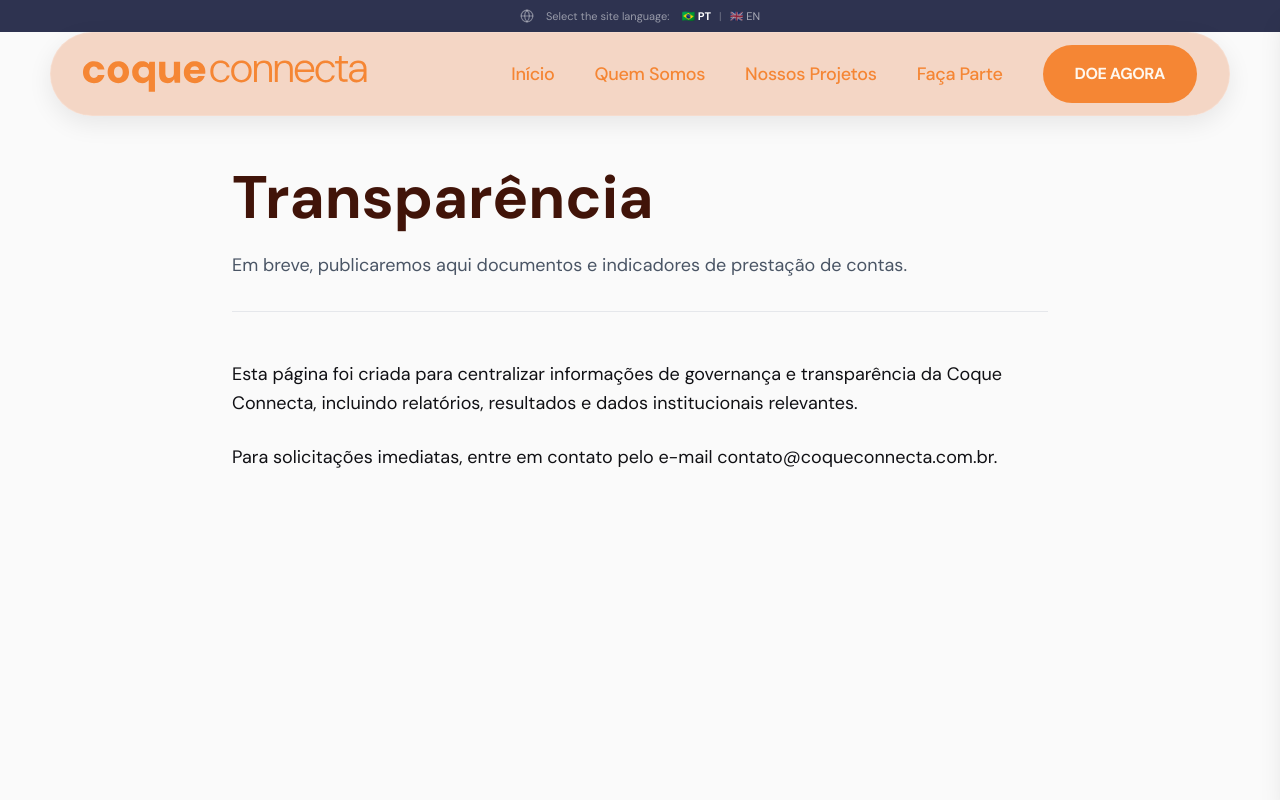
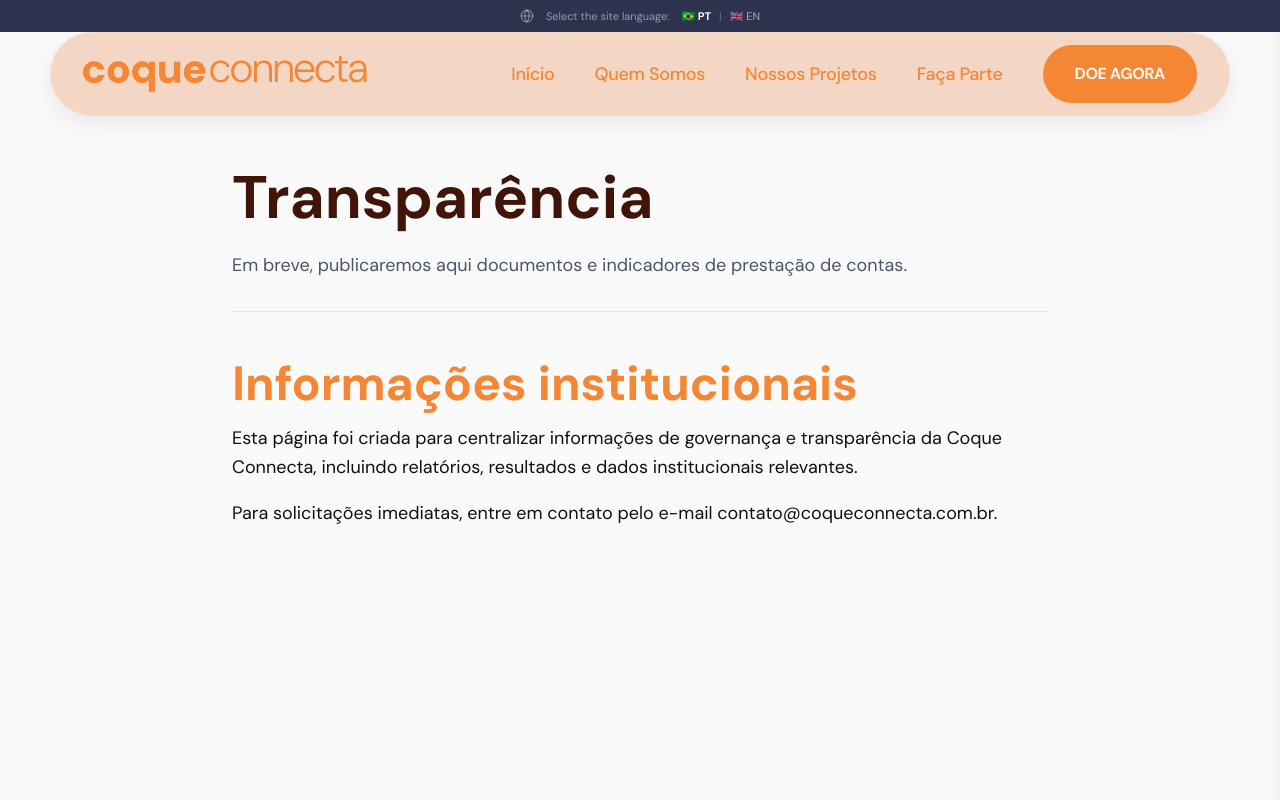
Before and after one commit to CoqueConnecta/site-coque, a React (Vite) app: page /transparencia in a window 1280 px wide. Shown: the top 800 px of the page. Built offline with nearby package versions, Linux system fonts and the light colour scheme; no server answers; the database is empty; a web font is replaced by a local one.

Commit message:
feat: migrate Transparency page to use Markdown sections and enhance legacy support

```diff
--- /dev/null
+++ b/src/components/ui/MarkdownContent.tsx
@@ -0,0 +1,76 @@
+import ReactMarkdown from 'react-markdown';
+import type { Components } from 'react-markdown';
+import { Typography } from './Typography';
+
+function renderSafeLink(href: string, children: React.ReactNode) {
+  const url = href.trim();
+  const isRelative = url.startsWith('/') || url.startsWith('#');
+
+  if (isRelative) {
+    return (
+      <a href={url} className="text-[#f58634] underline hover:text-[#c73c00]">
+        {children}
+      </a>
+    );
+  }
+
+  try {
+    const parsedUrl = new URL(url);
+    const safeProtocols = new Set(['https:', 'mailto:', 'tel:']);
+
+    if (!safeProtocols.has(parsedUrl.protocol)) {
+      return <>{children}</>;
+    }
+
+    return (
+      <a
+        href={url}
+        className="text-[#f58634] underline hover:text-[#c73c00]"
+        target={parsedUrl.protocol === 'https:' ? '_blank' : undefined}
+        rel={parsedUrl.protocol === 'https:' ? 'noopener noreferrer' : undefined}
+      >
+        {children}
+      </a>
+    );
+  } catch {
+    return <>{children}</>;
+  }
+}
+
+export const defaultMarkdownComponents: Components = {
+  h2: ({ children }) => (
+    <Typography variant="h2" className="text-2xl font-bold text-[#f58634]">
+      {children}
+    </Typography>
+  ),
+  p: ({ children }) => (
+    <Typography variant="body" className="leading-relaxed">
+      {children}
+    </Typography>
+  ),
+  ul: ({ children }) => (
+    <ul className="ml-6 list-disc space-y-2 text-base leading-relaxed [font-family:var(--font-body)] md:text-lg">
+      {children}
+    </ul>
+  ),
+  li: ({ children }) => <li>{children}</li>,
+  strong: ({ children }) => <strong>{children}</strong>,
+  a: ({ href, children }) => {
+    const url = href?.trim() ?? '';
+
+    if (!url) {
+      return <>{children}</>;
+    }
+
+    return renderSafeLink(url, children);
+  },
+};
+
+type MarkdownContentProps = {
+  content: string;
+  components?: Components;
+};
+
+export function MarkdownContent({ content, components }: MarkdownContentProps) {
+  return <ReactMarkdown components={components ?? defaultMarkdownComponents}>{content}</ReactMarkdown>;
+}
--- a/src/data/cmsFallback.ts
+++ b/src/data/cmsFallback.ts
@@ -64,9 +64,11 @@ const fallbackPT: CmsLandingData = {
   transparency: {
     title: 'Transparência',
     intro: 'Em breve, publicaremos aqui documentos e indicadores de prestação de contas.',
-    body: [
-      'Esta página foi criada para centralizar informações de governança e transparência da Coque Connecta, incluindo relatórios, resultados e dados institucionais relevantes.',
-      'Para solicitações imediatas, entre em contato pelo e-mail contato@coqueconnecta.com.br.',
+    sections: [
+      {
+        title: 'Informações institucionais',
+        bodyMd: 'Esta página foi criada para centralizar informações de governança e transparência da Coque Connecta, incluindo relatórios, resultados e dados institucionais relevantes.\n\nPara solicitações imediatas, entre em contato pelo e-mail contato@coqueconnecta.com.br.',
+      },
     ],
   },
 };
@@ -107,9 +109,11 @@ const fallbackEN: CmsLandingData = {
   transparency: {
     title: 'Transparency',
     intro: 'Soon, we will publish accountability documents and indicators here.',
-    body: [
-      'This page was created to centralize governance and transparency information from Coque Connecta, including reports, outcomes, and institutional data.',
-      'For immediate requests, contact us at contact@coqueconnecta.com.br.',
+    sections: [
+      {
+        title: 'Institutional information',
+        bodyMd: 'This page was created to centralize governance and transparency information from Coque Connecta, including reports, outcomes, and institutional data.\n\nFor immediate requests, contact us at contact@coqueconnecta.com.br.',
+      },
     ],
   },
 };
--- a/src/features/admin/hooks/useAdminData.ts
+++ b/src/features/admin/hooks/useAdminData.ts
@@ -23,11 +23,39 @@ export function useAdminData(): UseAdminDataReturn {
   const [mobileLanguage, setMobileLanguage] = useState<CmsLanguage>('pt');
 
   useEffect(() => {
+    const normalizeLegacyTransparency = (landing: Record<string, unknown>) => {
+      const transparency = landing.transparency;
+      if (!transparency || typeof transparency !== 'object' || Array.isArray(transparency)) {
+        return;
+      }
+
+      const record = transparency as Record<string, unknown>;
+      const sections = record.sections;
+      const body = record.body;
+      const hasSections = Array.isArray(sections) && sections.length > 0;
+
+      if (hasSections || !Array.isArray(body) || body.length === 0) {
+        return;
+      }
+
+      record.sections = body.map((paragraph, index) => ({
+        title: `Seção ${index + 1}`,
+        bodyMd: String(paragraph ?? '').trim(),
+      }));
+    };
+
     const fetchData = async () => {
       const cmsRef = ref(database, 'cms/v2/landing');
       try {
         const snapshot = await get(cmsRef);
         const incoming = snapshot.exists() ? snapshot.val() : {};
+
+        if (incoming?.pt && typeof incoming.pt === 'object' && !Array.isArray(incoming.pt)) {
+          normalizeLegacyTransparency(incoming.pt as Record<string, unknown>);
+        }
+        if (incoming?.en && typeof incoming.en === 'object' && !Array.isArray(incoming.en)) {
+          normalizeLegacyTransparency(incoming.en as Record<string, unknown>);
+        }
 
         const normalized: CmsLandingByLanguage = {
           pt: mergeWithFallback(cmsFallbackByLanguage.pt, incoming.pt),
--- a/src/pages/PrivacyPage.tsx
+++ b/src/pages/PrivacyPage.tsx
@@ -1,67 +1,8 @@
 import { Block } from '../components/ui/Block';
+import { MarkdownContent } from '../components/ui/MarkdownContent';
 import { Typography } from '../components/ui/Typography';
 import { useOutletContext } from 'react-router-dom';
-import ReactMarkdown from 'react-markdown';
-import type { Components } from 'react-markdown';
 import type { PublicLayoutContextValue } from './PublicLayout';
-
-const markdownComponents: Components = {
-  h2: ({ children }) => (
-    <Typography variant="h2" className="text-2xl font-bold text-[#f58634]">
-      {children}
-    </Typography>
-  ),
-  p: ({ children }) => (
-    <Typography variant="body" className="leading-relaxed">
-      {children}
-    </Typography>
-  ),
-  ul: ({ children }) => (
-    <ul className="ml-6 list-disc space-y-2 text-base leading-relaxed [font-family:var(--font-body)] md:text-lg">
-      {children}
-    </ul>
-  ),
-  li: ({ children }) => <li>{children}</li>,
-  strong: ({ children }) => <strong>{children}</strong>,
-  a: ({ href, children }) => {
-    const url = href?.trim() ?? '';
-    const isRelative = url.startsWith('/') || url.startsWith('#');
-
-    if (!url) {
-      return <>{children}</>;
-    }
-
-    if (isRelative) {
-      return (
-        <a href={url} className="text-[#f58634] underline hover:text-[#c73c00]">
-          {children}
-        </a>
-      );
-    }
-
-    try {
-      const parsedUrl = new URL(url);
-      const safeProtocols = new Set(['https:', 'mailto:', 'tel:']);
-
-      if (!safeProtocols.has(parsedUrl.protocol)) {
-        return <>{children}</>;
-      }
-
-      return (
-        <a
-          href={url}
-          className="text-[#f58634] underline hover:text-[#c73c00]"
-          target={parsedUrl.protocol === 'https:' ? '_blank' : undefined}
-          rel={parsedUrl.protocol === 'https:' ? 'noopener noreferrer' : undefined}
-        >
-          {children}
-        </a>
-      );
-    } catch {
-      return <>{children}</>;
-    }
-  },
-};
 
 function getSectionMarkdown(section: PublicLayoutContextValue['content']['privacy']['sections'][number]) {
   if (section.bodyMd?.trim()) {
@@ -112,9 +53,7 @@ export default function PrivacyPage() {
                 {section.title}
               </Typography>
 
-              <ReactMarkdown components={markdownComponents}>
-                {getSectionMarkdown(section)}
-              </ReactMarkdown>
+              <MarkdownContent content={getSectionMarkdown(section)} />
             </section>
           ))}
         </div>
--- a/src/pages/TransparencyPage.tsx
+++ b/src/pages/TransparencyPage.tsx
@@ -1,11 +1,47 @@
 import { Block } from '../components/ui/Block';
+import { MarkdownContent } from '../components/ui/MarkdownContent';
 import { Typography } from '../components/ui/Typography';
 import { useOutletContext } from 'react-router-dom';
 import type { PublicLayoutContextValue } from './PublicLayout';
 
+function getSectionMarkdown(section: PublicLayoutContextValue['content']['transparency']['sections'][number]) {
+  if (section.bodyMd?.trim()) {
+    return section.bodyMd;
+  }
+
+  const paragraphBlock = (section.paragraphs ?? [])
+    .map((paragraph) => paragraph.trim())
+    .filter(Boolean)
+    .join('\n\n');
+
+  const bulletBlock = (section.bullets ?? [])
+    .map((bullet) => bullet.trim())
+    .filter(Boolean)
+    .map((bullet) => `- ${bullet}`)
+    .join('\n');
+
+  return [paragraphBlock, bulletBlock].filter(Boolean).join('\n\n');
+}
+
+function getTransparencySections(transparency: PublicLayoutContextValue['content']['transparency']) {
+  if (Array.isArray(transparency.sections) && transparency.sections.length > 0) {
+    return transparency.sections;
+  }
+
+  if (Array.isArray(transparency.body) && transparency.body.length > 0) {
+    return transparency.body.map((paragraph, index) => ({
+      title: `Seção ${index + 1}`,
+      bodyMd: paragraph,
+    }));
+  }
+
+  return [];
+}
+
 export default function TransparencyPage() {
   const { content } = useOutletContext<PublicLayoutContextValue>();
   const transparency = content.transparency;
+  const sections = getTransparencySections(transparency);
 
   return (
     <main className="min-h-screen bg-[#fafafa] pb-24 pt-32">
@@ -19,11 +55,14 @@ export default function TransparencyPage() {
           </Typography>
         </div>
 
-        <div className="space-y-6 text-[#101014]">
-          {transparency.body.map((paragraph, index) => (
-            <Typography key={index} variant="body" className="leading-relaxed">
-              {paragraph}
-            </Typography>
+        <div className="space-y-10 text-[#101014]">
+          {sections.map((section, index) => (
+            <section key={`${section.title}-${index}`} className="space-y-4">
+              <Typography variant="h2" className="text-2xl font-bold text-[#f58634]">
+                {section.title}
+              </Typography>
+              <MarkdownContent content={getSectionMarkdown(section)} />
+            </section>
           ))}
         </div>
       </Block>
--- a/src/services/cmsService.ts
+++ b/src/services/cmsService.ts
@@ -32,6 +32,26 @@ function mergeWithFallback<T>(fallback: T, incoming: unknown): T {
   return (incoming === undefined || incoming === null ? fallback : incoming) as T;
 }
 
+function normalizeLegacyTransparency(landing: Record<string, unknown>) {
+  const transparency = landing.transparency;
+  if (!isPlainObject(transparency)) {
+    return;
+  }
+
+  const sections = transparency.sections;
+  const body = transparency.body;
+  const hasSections = Array.isArray(sections) && sections.length > 0;
+
+  if (hasSections || !Array.isArray(body) || body.length === 0) {
+    return;
+  }
+
+  transparency.sections = body.map((paragraph, index) => ({
+    title: `Seção ${index + 1}`,
+    bodyMd: String(paragraph ?? '').trim(),
+  }));
+}
+
 export async function getCmsLandingData(language: CmsLanguage): Promise<CmsLandingData> {
   const fallback = cmsFallbackByLanguage[language] ?? cmsFallbackByLanguage.pt;
 
@@ -42,6 +62,9 @@ export async function getCmsLandingData(language: CmsLanguage): Promise<CmsLandi
     ]);
 
     const languageData = languageSnapshot.exists() ? languageSnapshot.val() : {};
+    if (isPlainObject(languageData)) {
+      normalizeLegacyTransparency(languageData);
+    }
     const mergedByLanguage = mergeWithFallback(fallback, languageData);
 
     const globalData = globalSnapshot.exists() ? globalSnapshot.val() : {};
--- a/src/types/cms.ts
+++ b/src/types/cms.ts
@@ -49,7 +49,9 @@ export interface CmsPrivacyData {
 export interface CmsTransparencyData {
   title: string;
   intro: string;
-  body: string[];
+  sections: CmsPrivacySection[];
+  // Legacy support: older payloads may still contain a root body array.
+  body?: string[];
 }
 
 export interface CmsStatItem {
```
Also changed, not shown: 2 other files (tests, documents, lock files or other folders).
